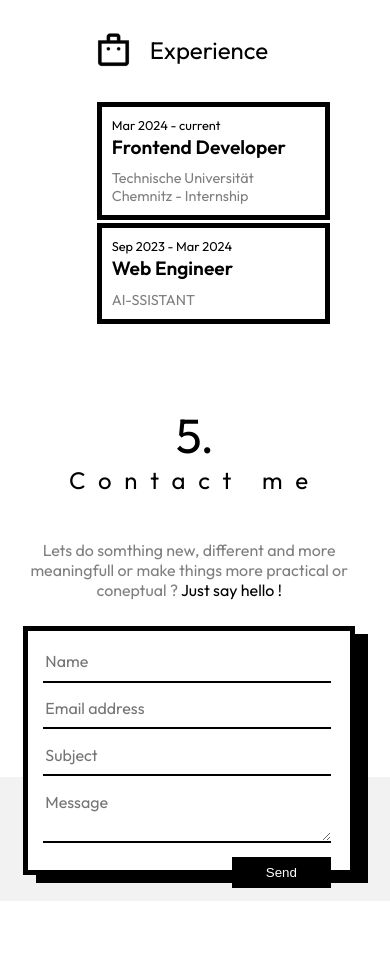
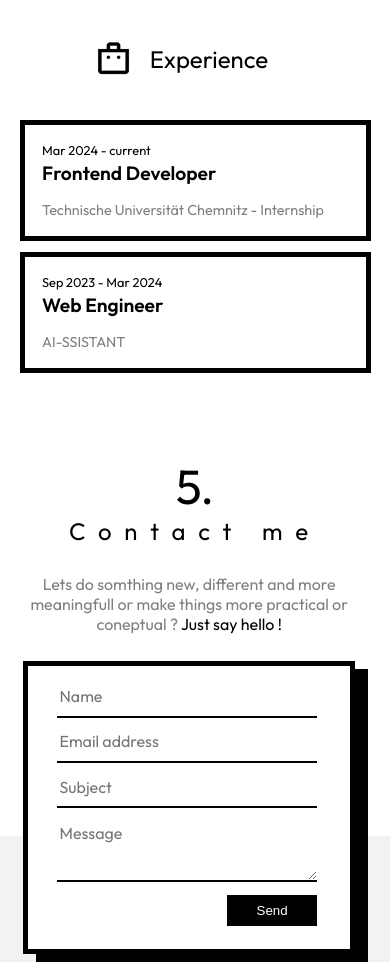
Before and after one commit to Krkeek/iahmad, a Next.js app: page / in a window 390 px wide. Shown: the part 4450-5412 px from the top of the page. Before the commit the page ends 5351 px from the top, so only its background shows below. Built offline with nearby package versions, Linux system fonts and the light colour scheme.

Commit message:
Contact Form Fix

```diff
--- a/src/components/sections/contactPage/contactForm/contactForm.module.css
+++ b/src/components/sections/contactPage/contactForm/contactForm.module.css
@@ -54,4 +54,25 @@
         max-height: 20%;
     }
 
+    .Container {
+        width: 90%;
+        margin: 0 auto;
+
+    }
+
+    .Input{
+
+        border-radius: 0;
+        border-bottom: 2px solid black;
+        padding-bottom: 0.6rem;
+        margin-bottom: 5%;
+        width: 100%;
+        font-family: Outfit, serif;
+
+    }
+
+    .NotificationDiv {
+        font-size: 0.9rem;
+    }
+
 }
--- a/src/components/sections/contactPage/contactForm/contactForm.tsx
+++ b/src/components/sections/contactPage/contactForm/contactForm.tsx
@@ -60,7 +60,7 @@ export default function ContactForm(){
                 <input onChange={(event) => editFormData("subject", event.target.value)} className={`${styles.Input}`} type={"text"} placeholder={'Subject'} required/>
                 <textarea onChange={(event) => editFormData("message", event.target.value)} className={`${styles.Input} ${styles.TextArea}`} placeholder={'Message'} required/>
                 <button style={ buttonDisabled ? {backgroundColor: "rgba(0, 0, 0, 0.5)"} : {backgroundColor: "black"}} disabled={buttonDisabled} onClick={handleSubmit} className={`${styles.Button}`}>Send</button>
-                <p>{notification.message}</p>
+                <p className={`${styles.NotificationDiv}`}>{notification.message}</p>
               </div>
 </>
     );
--- a/src/components/sections/contactPage/contactPage.module.css
+++ b/src/components/sections/contactPage/contactPage.module.css
@@ -69,8 +69,6 @@
 
 @media only screen and (max-width: 769px){
 
-
-
     .VerticalBarDiv {
         display: none;
     }
@@ -91,7 +89,9 @@
     }
 
     .RightSide {
+        margin-top: 5%;
         width: 75%;
+        height: 60%;
         -webkit-box-shadow: 13px 8px 0 0 #000000;
 
     }
--- a/src/components/sections/resumePage/resumeBox/resumeBox.module.css
+++ b/src/components/sections/resumePage/resumeBox/resumeBox.module.css
@@ -4,7 +4,6 @@
     padding: 5%;
     overflow: scroll;
     position: relative;
-    width: 100%;
 
 }
 
@@ -33,6 +32,11 @@
 
 
 @media only screen and (max-width: 769px) {
+    .Container {
+        margin: 1.5% 0;
+
+
+    }
     .Date {
         font-size: 0.8rem;
     }
--- a/src/components/sections/resumePage/resumePage.module.css
+++ b/src/components/sections/resumePage/resumePage.module.css
@@ -79,8 +79,14 @@
         align-items: center;
     }
     .Div {
-        width: 80%;
+        width: 90%;
 
+    }
+
+    .ResumeBoxDiv {
+
+        width: 100%;
+        max-width: 100%;
     }
 
     .Title {
```
